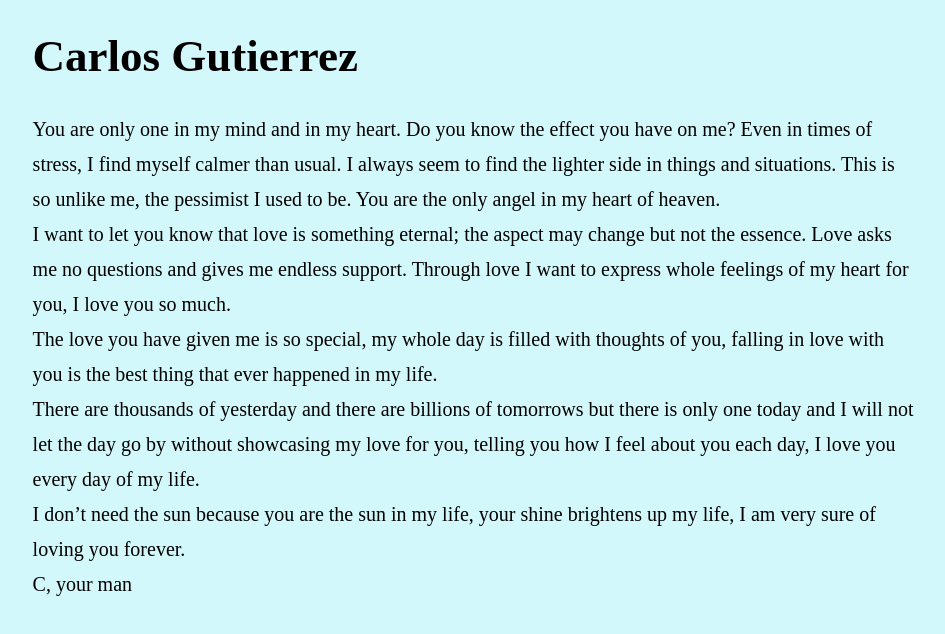
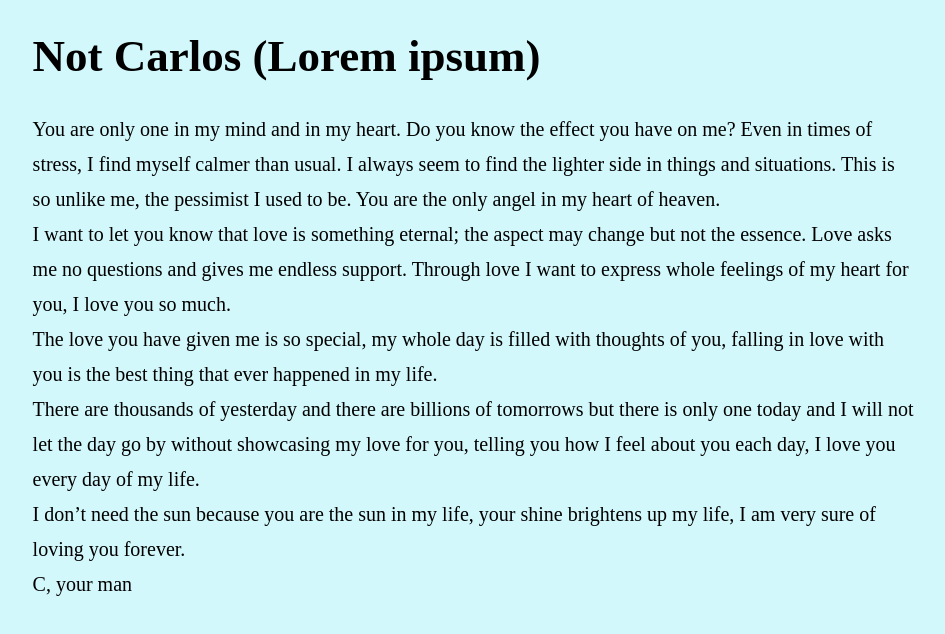
Before and after one commit to gnakim/forSteph, a plain HTML site: page letters/carlos.html in a window 1280 px wide. Shown: the whole page, without its empty margins (165-1110 px from the left). Drawn offline with Linux system fonts and the light colour scheme.

Commit message:
C's letter

```diff
--- a/letters/carlos.html
+++ b/letters/carlos.html
@@ -8,7 +8,7 @@
     <script src="../js/main.js"></script>
   </head>
   <body>
-    <h1>Carlos Gutierrez </h1>
+    <h1>Not Carlos (Lorem ipsum) </h1>
     <p>
       You are only one in my mind and in my heart. Do you know the effect you have on me? Even in times of stress, I find myself calmer than usual. I always seem to find the lighter side in things and situations. This is so unlike me, the pessimist I used to be. You are the only angel in my heart of heaven.<br>
 I want to let you know that love is something eternal; the aspect may change but not the essence. Love asks me no questions and gives me endless support. Through love I want to express whole feelings of my heart for you, I love you so much.<br>
```
